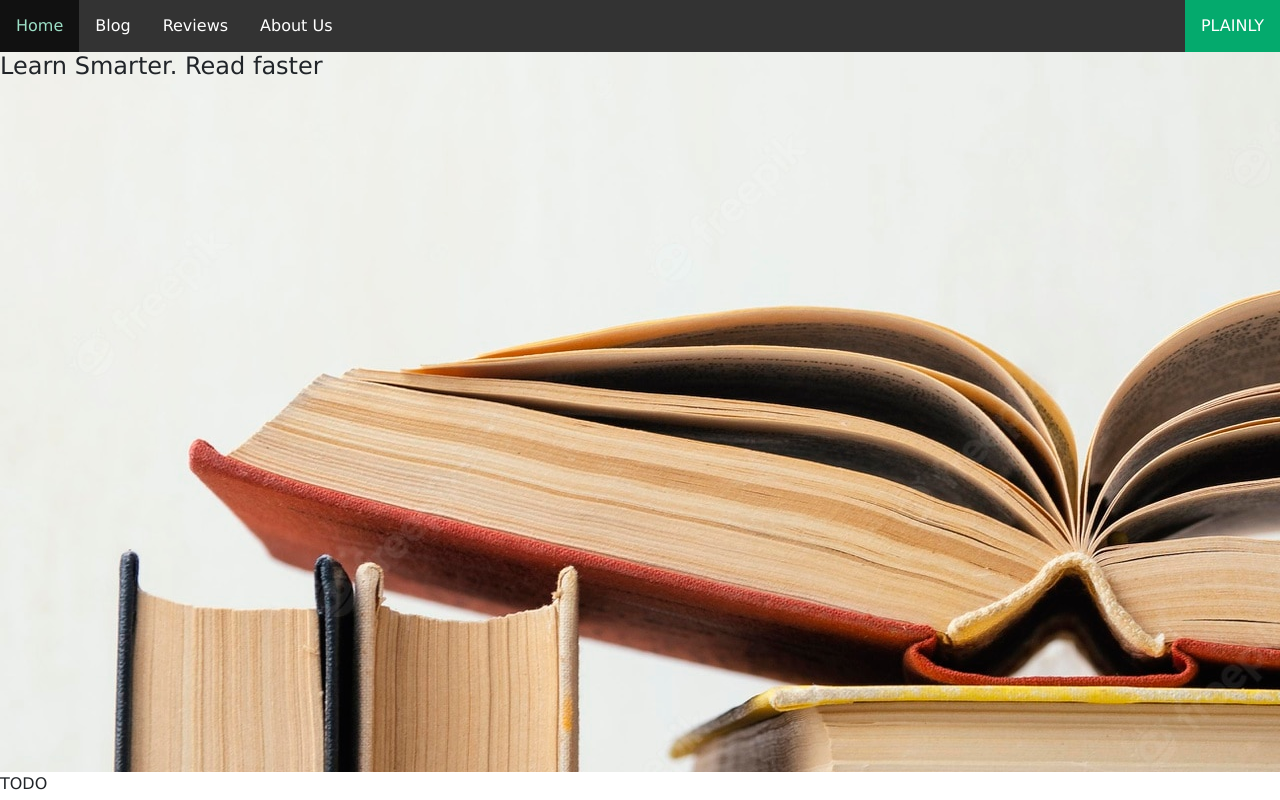
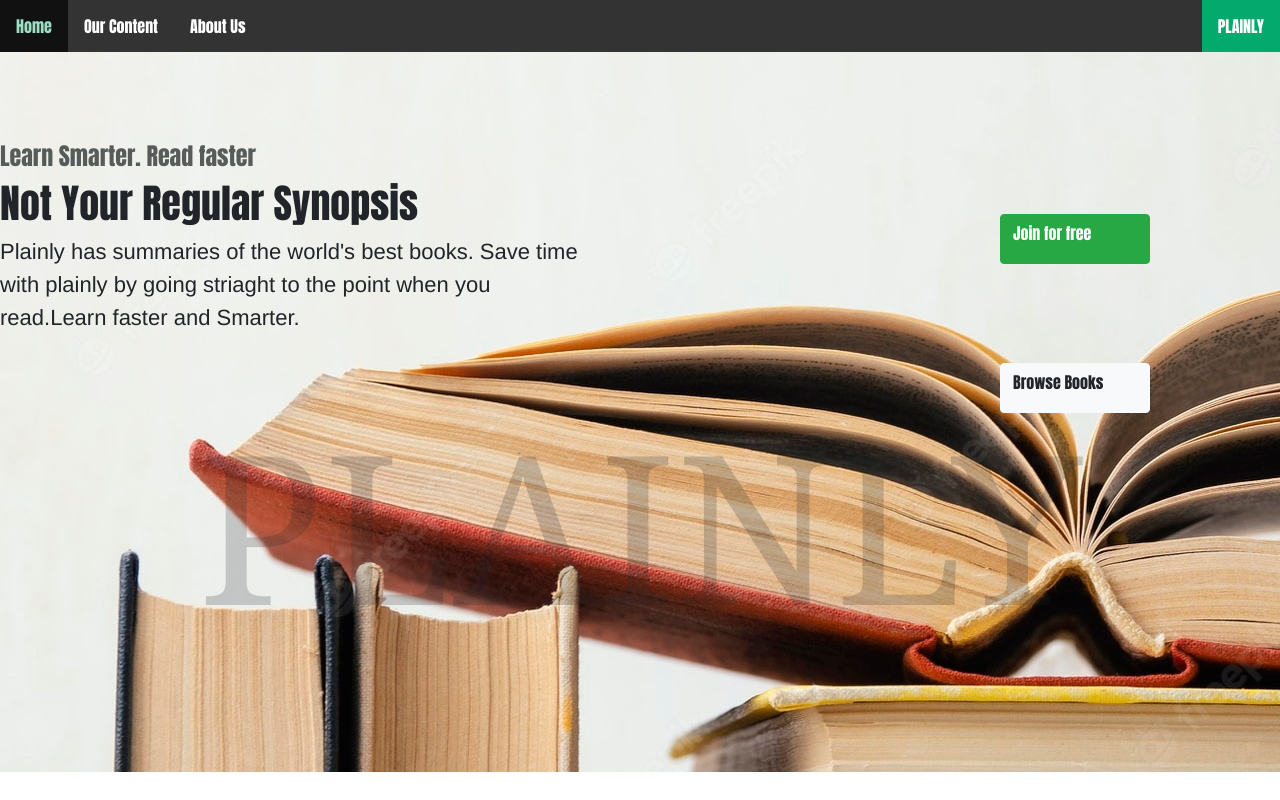
Before and after one commit to Wilsonabdiel/Book-Reviews, a Django app: template passage/plainly/templates/plainly/index.html in a window 1280 px wide. Run offline with Django 3.2, Linux system fonts and the light colour scheme; the template is opened without the code that fills it, so the values that code supplies are empty; some libraries are stand-ins or nearby versions.

Commit message:
Migrated db

```diff
--- a/passage/plainly/static/plainly/styles.css
+++ b/passage/plainly/static/plainly/styles.css
@@ -1,10 +1,14 @@
+@font-face {
+  font-family: "Antonio";
+  src: url("\Antonio\static\Antonio-Regular.ttf");
+  src: url("\Antonio\static\Antonio-Regular.ttf") format("tff"),
+  /* url("CustomFont.otf") format("opentype"), */
+  /* url("CustomFont.svg#filename") format("svg"); */
+  }
 body{
-    font-family: 'Lucida Sans', 'Lucida Sans Regular',
-    'Lucida Grande', 'Lucida Sans Unicode', Geneva, Verdana, sans-serif;
+   font-family: Impact, Haettenschweiler, 'Arial Narrow Bold', sans-serif;
 }
-nav{
-    background: transparent;
-}
+
 a{
     text-decoration: none;
 }
@@ -36,15 +40,53 @@ ul {
     background-color: #111;
   }
   .introDiv{
+    display:flex;
+    flex-direction: row;
+    font-size: 22px;
     height:90vh;
     background-image: url(books.jpg);
     background-repeat: no-repeat;
 
   }
-  .intoHead{
+  .introHead{
     margin-top: 15%;
-    color: #04AA6D;
+    color: #575c5a;
+
+
   }
+.ggg{
+  display: flex;
+  flex-direction: column;
+  height: 50vh;
+  width: 600px;
+
+}
+.text2{
+  font-family: 'Franklin Gothic Medium', 'Arial Narrow', Arial, sans-serif;
+}
+.btn{
+  display: flex;
+  flex-direction: column;
+  height: 50vh;
+  width: 50vh;
+  margin-top: 20%;
+  margin-left: 50%;
+
+}
+.text3{
+  font-family: Georgia, 'Times New Roman', Times, serif;
+  opacity: 0.2;
+  bottom: 10px;
+  position: absolute;
+  top: 50%;
+  width: 100%;
+  text-align: center;
+  font-size: 208px;
+}
+.btn button{
+  width: 150px;
+  height: 50px;
+}
   .active {
     background-color: #04AA6D;
   }
--- a/passage/plainly/templates/plainly/index.html
+++ b/passage/plainly/templates/plainly/index.html
@@ -2,10 +2,20 @@
 
 {% block body %}
    <div class="introDiv">
-    <h4 class="introHead">Learn Smarter. Read faster</h4>
-   </div>
-
-   <div>
-    TODO
+         <div class="ggg">
+               <h4 class="introHead">Learn Smarter. Read faster</h4>
+               <h1 class="syn" >Not Your Regular Synopsis</h1>
+               <p class="text2">Plainly has summaries of the world's best books.
+                  Save time with plainly by going striaght to the point when you read.Learn faster and Smarter.
+                </p>
+         </div>
+         <h1 class="text3">PLAINLY</h1>
+         <div>
+            <div class="btn">
+            <button type="button" class="btn btn-success">Join for free</button>
+            <br/>
+            <button type="button" class="btn btn-light">Browse Books</button>
+         </div>
+      </div>
    </div>
 {% endblock %}
--- a/passage/plainly/templates/plainly/layout.html
+++ b/passage/plainly/templates/plainly/layout.html
@@ -11,8 +11,7 @@
         <nav>
             <ul>
                 <li><a href="#">Home</a></li>
-                <li><a href="#">Blog</a></li>
-                <li><a href="#">Reviews</a></li>
+                <li><a href="#">Our Content</a></li>
                 <li><a href="#">About Us</a></li>
                 <li style="float:right"><a class="active" href="#about">PLAINLY</a></li>
             </ul>
```
Also changed, not shown: passage/plainly/static/plainly/Antonio/OFL.txt (added, +93 -0 lines), passage/db.sqlite3, passage/plainly/static/plainly/Antonio/Antonio-VariableFont_wght.ttf (added), passage/plainly/static/plainly/Antonio/README.txt (added), passage/plainly/static/plainly/Antonio/static/Antonio-Bold.ttf (added), passage/plainly/static/plainly/Antonio/static/Antonio-ExtraLight.ttf (added), passage/plainly/static/plainly/Antonio/static/Antonio-Light.ttf (added), passage/plainly/static/plainly/Antonio/static/Antonio-Medium.ttf (added), passage/plainly/static/plainly/Antonio/static/Antonio-Regular.ttf (added), passage/plainly/static/plainly/Antonio/static/Antonio-SemiBold.ttf (added), passage/plainly/static/plainly/Antonio/static/Antonio-Thin.ttf (added).
